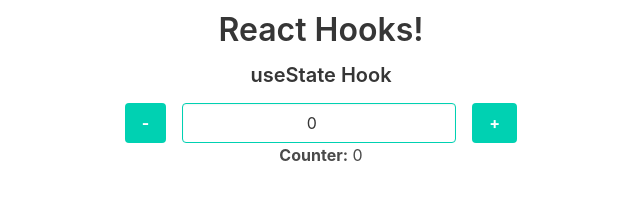
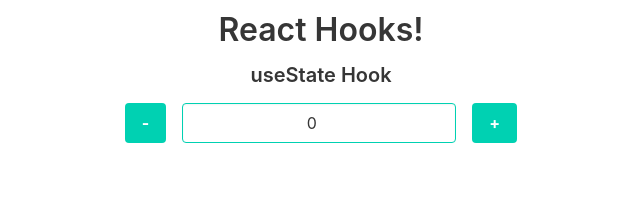
Before and after one commit to crypto-hynd/react-hooks, a React (Create React App) app: page / in a window 1280 px wide. Shown: the top 217 px of the page, without its empty margins (319-959 px from the left). Built offline with nearby package versions, Linux system fonts and the light colour scheme.

Commit message:
- Updating show text checksum for counter details.

```diff
--- a/src/Counter.js
+++ b/src/Counter.js
@@ -2,13 +2,16 @@ import {useState} from "react";
 
 const Counter = (props) => {
   const [counter, setCounter] = useState(0);
+  const [showText, setShowText] = useState(false);
 
   const increment = counter => {
     setCounter(++counter);
+    setShowText(true);
   }
 
   const decrement = counter => {
     counter !== 0 && setCounter(--counter);
+    counter === 0 && setShowText(false);
   }
 
   return (
@@ -33,7 +36,10 @@ const Counter = (props) => {
           +
         </button>
       </div>
-      <p><b>Counter:</b> <span>{counter}</span></p>
+      {
+        showText &&
+        <p><b>Counter:</b> <span>{counter}</span></p>
+      }
     </div>
   );
 }
```
